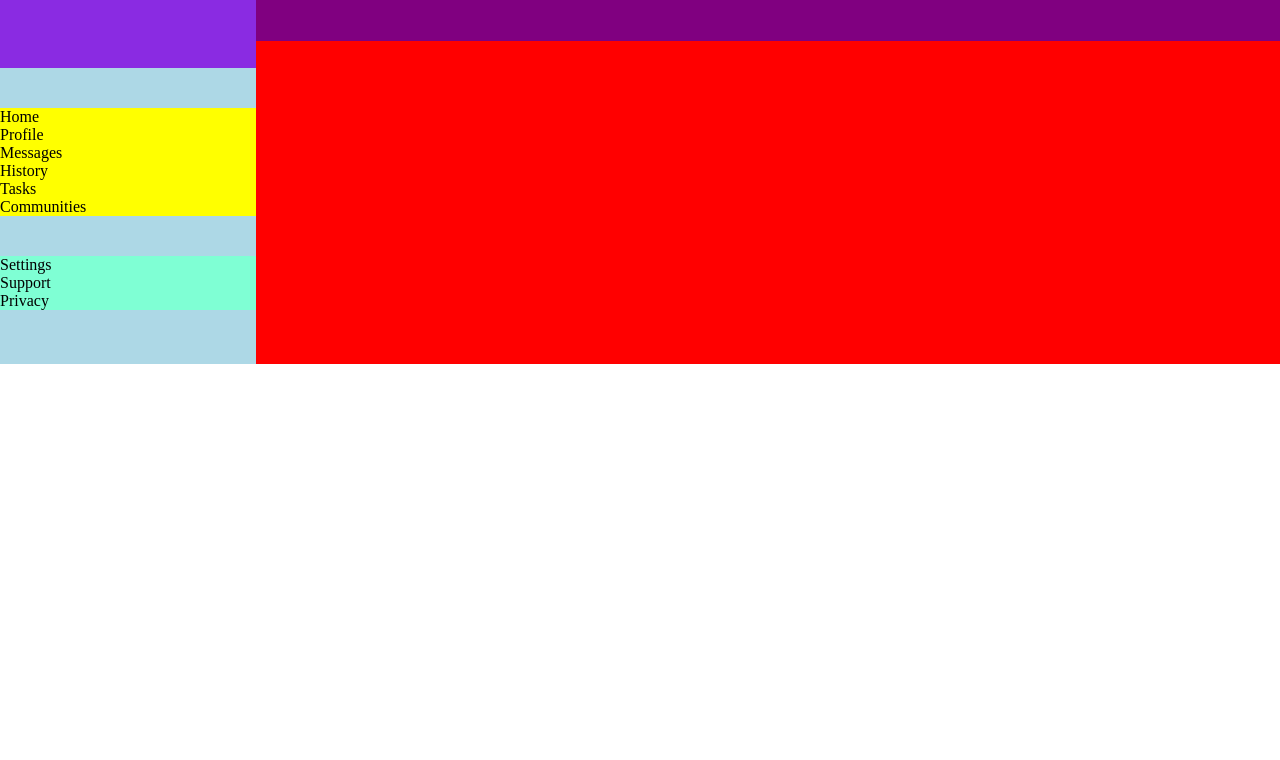
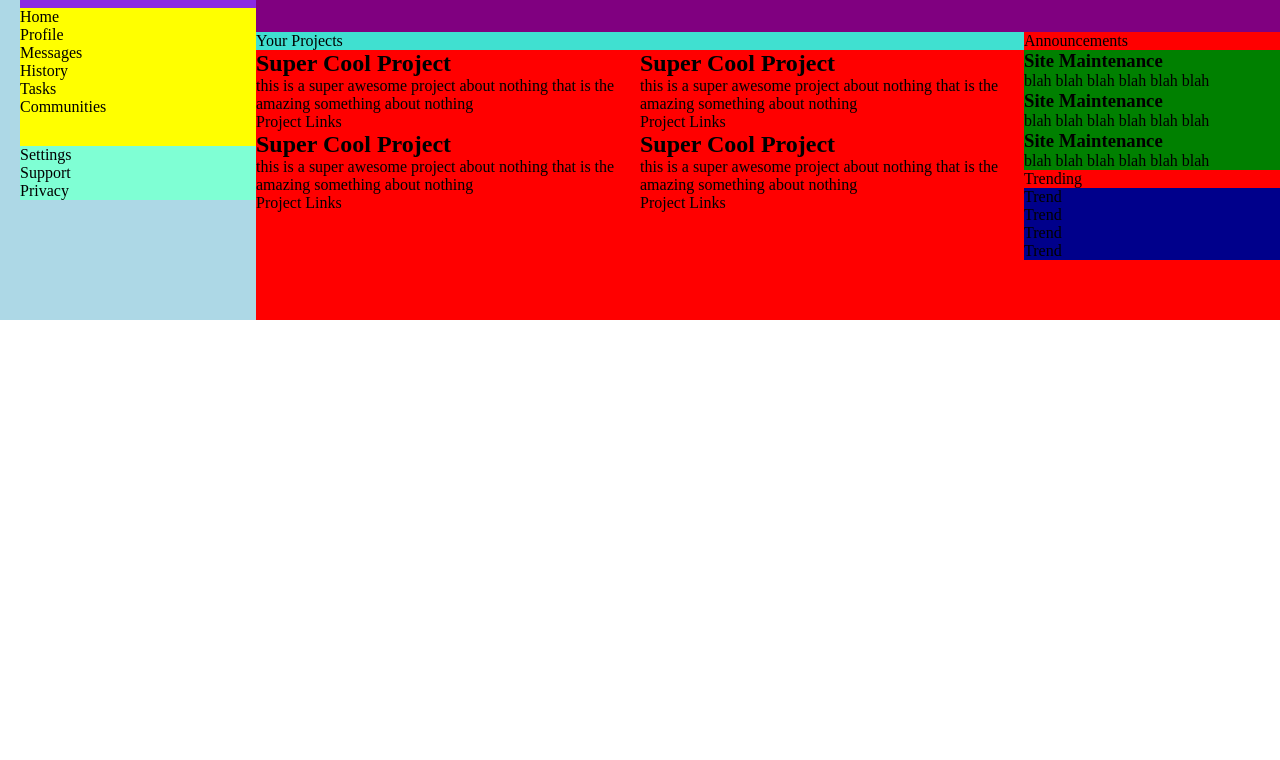
Before and after one commit to simonedeke/AdminDashboardOdin, a plain HTML site: page index.html in a window 1280 px wide. Shown: the part 40-800 px from the top of the page. Drawn offline with Linux system fonts and the light colour scheme.

Commit message:
mostly working layout

```diff
--- a/index.html
+++ b/index.html
@@ -36,13 +36,63 @@
             </div>
         </div>
         <div class="Content">
-            <div class="ProjectsHeading"></div>
-            <div class="AnnouncementsHeading"></div>
-            <div class="Projects"></div>
-            <div class="Announcements"></div>
-            <div class="TrendingHeading"></div>
-            <div class="Trending"></div>
-
+            <div class="ProjectContainer">
+                <div class="ProjectsHeading">Your Projects</div>
+                <div class="Projects">
+                    <div class="ProjectCard">
+                        <h2>Super Cool Project</h2>
+                        <p>this is a super awesome project about nothing that is the amazing something about nothing</p>
+                        <div class="ProjectLinks">
+                            Project Links
+                        </div>
+                    </div>
+                    <div class="ProjectCard">
+                        <h2>Super Cool Project</h2>
+                        <p>this is a super awesome project about nothing that is the amazing something about nothing</p>
+                        <div class="ProjectLinks">
+                            Project Links
+                        </div>
+                    </div>
+                    <div class="ProjectCard">
+                        <h2>Super Cool Project</h2>
+                        <p>this is a super awesome project about nothing that is the amazing something about nothing</p>
+                        <div class="ProjectLinks">
+                            Project Links
+                        </div>
+                    </div>
+                    <div class="ProjectCard">
+                        <h2>Super Cool Project</h2>
+                        <p>this is a super awesome project about nothing that is the amazing something about nothing</p>
+                        <div class="ProjectLinks">
+                            Project Links
+                        </div>
+                    </div>
+                </div>
+            </div>
+            <div class="RightSide">
+                <div class="AnnouncementsHeading">Announcements</div>
+                <div class="Announcements">
+                    <div class="Announce">
+                        <h3>Site Maintenance</h3>
+                        <p>blah blah blah blah blah blah</p>
+                    </div>
+                    <div class="Announce">
+                        <h3>Site Maintenance</h3>
+                        <p>blah blah blah blah blah blah</p>
+                    </div>
+                    <div class="Announce">
+                        <h3>Site Maintenance</h3>
+                        <p>blah blah blah blah blah blah</p>
+                    </div>
+                </div>
+                <div class="TrendingHeading">Trending</div>
+                <div class="Trending">
+                    <div class="Trend">Trend</div>
+                    <div class="Trend">Trend</div>
+                    <div class="Trend">Trend</div>
+                    <div class="Trend">Trend</div>
+                </div>
+            </div>
         </div>
     </div>
 </body>
--- a/style.css
+++ b/style.css
@@ -2,7 +2,9 @@
     margin:0;
     padding:0;
 }
-
+ul {
+    list-style-type: none;
+}
 .Container {
     display: grid;
     grid-template-columns: 1fr 4fr;
@@ -20,24 +22,45 @@
     background-color: red;
     display: grid;
     grid-template-columns: 3fr 1fr;
-    grid-template-rows: 1fr 3fr 1fr 3fr;
 }
+.ProjectsHeading {
+    background-color: turquoise;
+}
+.Projects {
+    grid-row: 1/-1;
+    display: grid;
+    grid-template-columns: 1fr 1fr;
+}
+
+.AnnouncementsHeading {
+
+}
+.Announcements {
+    background-color: green;
+}
+.TrendingHeading {
+
+}
+.Trending {
+    background-color: darkblue;
+}
+
 
 .Logo {
     background-color: blueviolet;
+    padding-bottom: 30px;
 }
 .Sidebar {
     background-color: lightblue;
     grid-row: 1/-1;
-    display: grid;
-    grid-template-rows: 1fr 1fr 1fr;
-    gap:40px;
+    padding-left: 20px;
 }
 
 .Nav ul {
     background-color: yellow;
     display: grid;
     grid-template-rows: repeat(6, 1fr);
+    padding-bottom: 30px;
 }
 .Settings ul {
     background-color: aquamarine;
```
